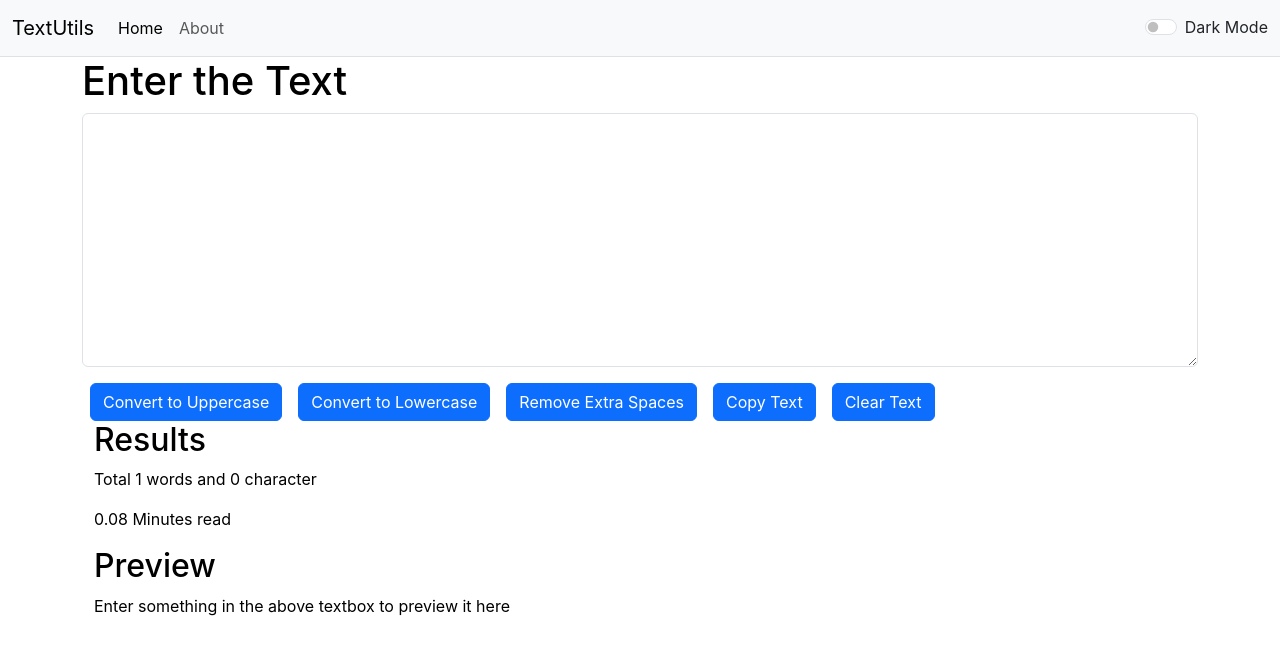
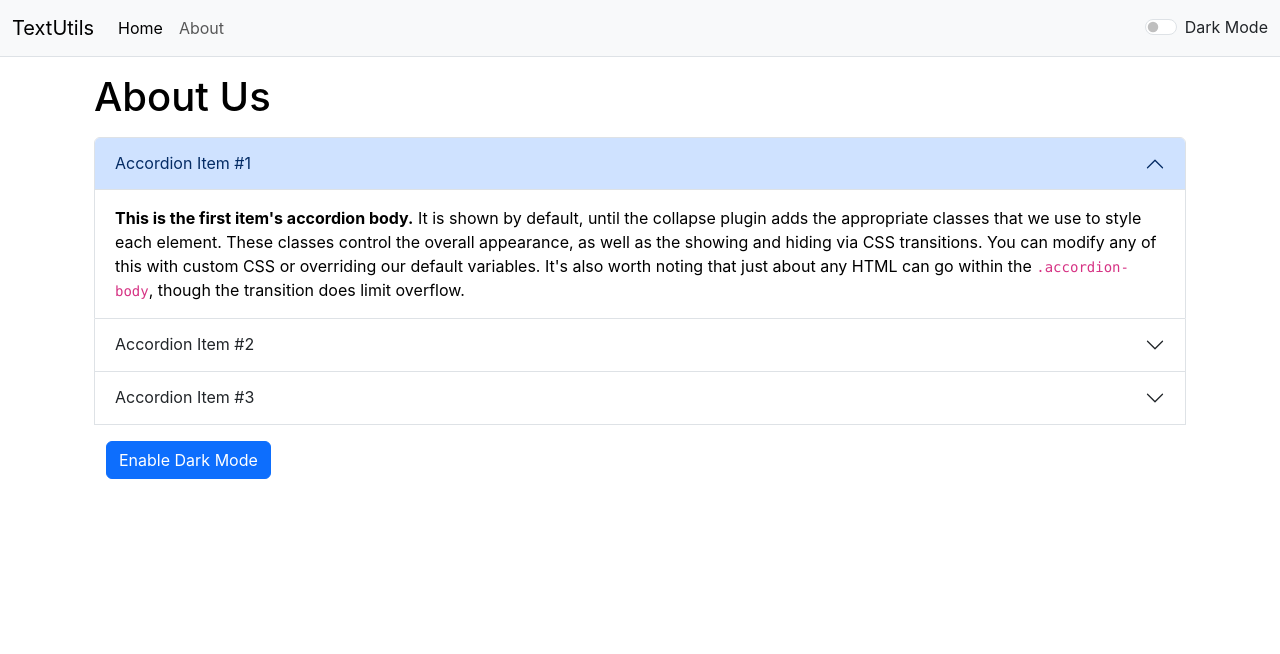
Before and after one commit to argha-paul-2002/TextUtils-App-React, a React (Create React App) app: page /about in a window 1280 px wide. Shown: the top 654 px of the page. Built offline with nearby package versions, Linux system fonts and the light colour scheme.

Commit message:
Navigating using React Router

```diff
--- a/package.json
+++ b/package.json
@@ -8,6 +8,7 @@
     "@testing-library/user-event": "^13.5.0",
     "react": "^18.2.0",
     "react-dom": "^18.2.0",
+    "react-router-dom": "^6.14.0",
     "react-scripts": "5.0.1",
     "web-vitals": "^2.1.4"
   },
--- a/src/App.js
+++ b/src/App.js
@@ -1,46 +1,83 @@
 // import logo from './logo.svg';
 import { useState } from "react";
 import "./App.css";
-// import About from "./components/About";
+import About from "./components/About";
 import Navbar from "./components/Navbar";
 import TextForm from "./components/TextForm";
 import Alert from "./components/Alert";
+import { createRoot } from "react-dom/client";
+import { BrowserRouter } from 'react-router-dom'
+import {
+  createBrowserRouter,
+  RouterProvider,
+  Route,
+  Routes,
+  Link,
+} from "react-router-dom";
 
 function App() {
-  const [mode, setMode] = useState('light');
-  const [alert, setAlert] = useState(null)
+  const [mode, setMode] = useState("light");
+  const [alert, setAlert] = useState(null);
 
   // showAlert function is used to show Alert
-  const showAlert =(message,type)=>{
-      setAlert({
-        msg: message,
-        type: type
-      })
-      setTimeout(() => {
-        setAlert(null)
-      }, 1500);
-  }
+  const showAlert = (message, type) => {
+    setAlert({
+      msg: message,
+      type: type,
+    });
+    setTimeout(() => {
+      setAlert(null);
+    }, 1500);
+  };
 
-  const toggleMode = ()=>{
-    if(mode==='light'){
-      setMode('dark');
+  const toggleMode = () => {
+    if (mode === "light") {
+      setMode("dark");
       document.body.style.backgroundColor = "rgb(25 39 58)";
-      showAlert("Dark mode has been enabled","success");
+      showAlert("Dark mode has been enabled", "success");
+    } else {
+      setMode("light");
+      document.body.style.backgroundColor = "white";
+      showAlert("Light mode has been enabled", "success");
     }
-    else{
-      setMode('light');
-      document.body.style.backgroundColor = "white";
-      showAlert("Light mode has been enabled","success");
-    }
-  }
+  };
+
+  // const router = createBrowserRouter([
+  //   {
+  //     path: "/",
+  //     element: (
+  //       <>
+  //       <Navbar title="TextUtils" mode={mode} toggleMode={toggleMode} />
+  //     <Alert alert={alert} />
+  //       <TextForm showAlert={showAlert} heading="Enter the Text" mode={mode} />
+  //       </>
+  //     ),
+  //   },
+  //   {
+  //     path: "/about",
+  //     element: (
+  //       <>
+  //       <Navbar title="TextUtils" mode={mode} toggleMode={toggleMode} />
+  //     <Alert alert={alert} />
+  //     <About />
+  //     </>
+  //     ),
+  //   },
+  // ]);
+
   return (
     <>
+    <BrowserRouter>
       <Navbar title="TextUtils" mode={mode} toggleMode={toggleMode} />
-      <Alert alert={alert}/>
+      <Alert alert={alert} />
       <div className="container">
-        <TextForm showAlert={showAlert} heading="Enter the Text" mode={mode} />
-        {/* <About /> */}
+        <Routes>
+            <Route exact path="/" element={<TextForm showAlert={showAlert}  mode={mode}/>}></Route>
+            <Route exact path="/about" element={<About mode={mode}/>}></Route>
+        </Routes>
       </div>
+    </BrowserRouter>
+        {/* <RouterProvider router={router} /> */}
     </>
   );
 }
--- a/src/components/Navbar.js
+++ b/src/components/Navbar.js
@@ -1,5 +1,6 @@
 import React from "react";
 import PropTypes from 'prop-types'
+import { Link } from "react-router-dom";
 
 
 export default function Navbar(props) {
@@ -7,9 +8,9 @@ return (
   <nav className={`navbar navbar-expand-lg bg-body-tertiary bg-${props.mode} border-bottom
     border-bottom-${props.mode}}`} data-bs-theme={`${props.mode}`}>
     <div className="container-fluid">
-      <a className="navbar-brand" href="/">
+      <Link className="navbar-brand" to="/">
         {props.title}
-      </a>
+      </Link>
       <button className="navbar-toggler" type="button" href="/" data-bs-toggle="collapse"
         data-bs-target="#navbarSupportedContent" aria-controls="navbarSupportedContent" aria-expanded="false"
         aria-label="Toggle navigation">
@@ -18,14 +19,14 @@ return (
       <div className="collapse navbar-collapse" id="navbarSupportedContent">
         <ul className="navbar-nav me-auto mb-2 mb-lg-0">
           <li className="nav-item">
-            <a className="nav-link active" aria-current="page" href="/">
+            <Link className="nav-link active" aria-current="page" to="/">
               Home
-            </a>
+            </Link>
           </li>
           <li className="nav-item">
-            <a className="nav-link" href="/">
+            <Link className="nav-link" to="/about">
               About
-            </a>
+            </Link>
           </li>
         </ul>
         <div className={`form-check form-switch text-${props.mode === 'dark'?'light':'dark'}`}>
```
Also changed, not shown: 1 other file (tests, documents, lock files or other folders).
